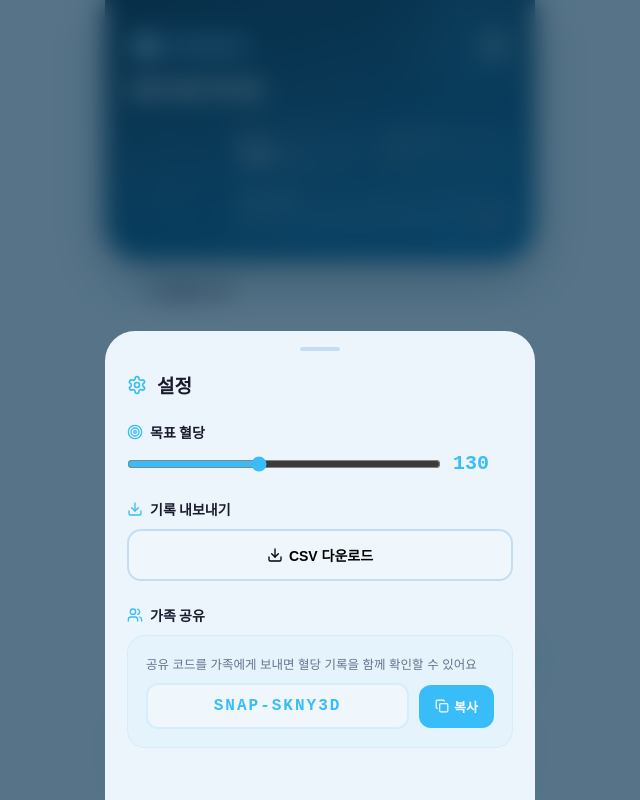
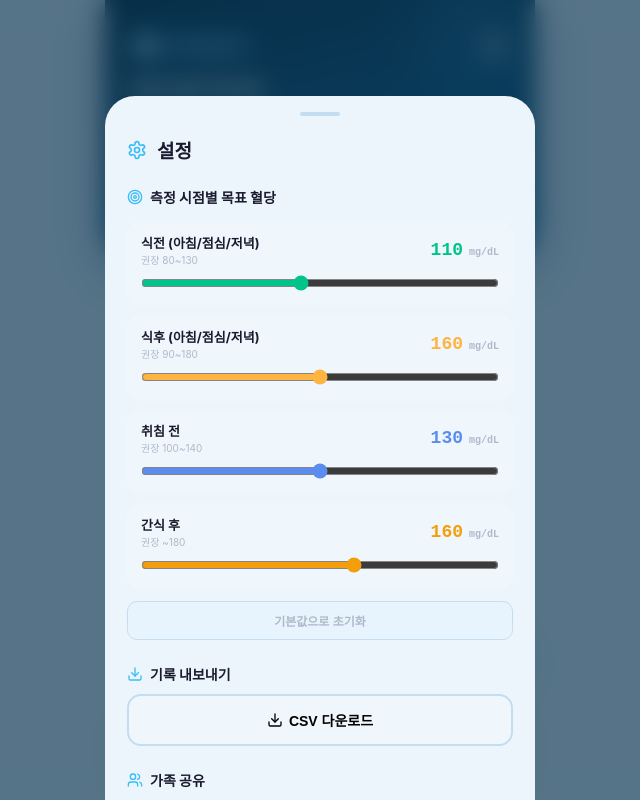
Before and after one commit to FNBN1220/bloodsnap, a React (Vite) app: page / in a window 1280 px wide. Both pictures are taken after a click on the button 815 px from the left and 46 px from the top of the page. Shown: the top 800 px of the page, without its empty margins (320-960 px from the left). Built offline with nearby package versions, Linux system fonts and the light colour scheme.

Commit message:
Update App.jsx

```diff
--- a/src/App.jsx
+++ b/src/App.jsx
@@ -46,13 +46,26 @@ const analyzeFood = async (base64) => {
 /* ─── AI Diet Recommendation ─── */
 const getAIDiet = async (records) => {
   try {
-    const recent = records.slice(-30);
+    const recent = records.slice(-60);
+    if(!recent.length) return null;
     const avgGlucose = Math.round(recent.reduce((s,r)=>s+r.glucose,0)/recent.length);
-    const highFoods = {};
-    recent.filter(r=>r.food&&r.glucose>140).forEach(r=>{highFoods[r.food]=(highFoods[r.food]||0)+1;});
-    const topBad = Object.entries(highFoods).sort((a,b)=>b[1]-a[1]).slice(0,3).map(([n])=>n).join(", ");
+    // Detailed stats
+    const preM=recent.filter(r=>r.type&&r.type.includes("식전"));
+    const postM=recent.filter(r=>r.type&&r.type.includes("식후"));
+    const avgPre=preM.length?Math.round(preM.reduce((s,r)=>s+r.glucose,0)/preM.length):null;
+    const avgPost=postM.length?Math.round(postM.reduce((s,r)=>s+r.glucose,0)/postM.length):null;
+    // Foods that raised blood sugar
+    const highFoods={};const goodFoods={};
+    recent.filter(r=>r.food&&r.glucose>160).forEach(r=>{highFoods[r.food]=(highFoods[r.food]||0)+1;});
+    recent.filter(r=>r.food&&r.type&&r.type.includes("식후")&&r.glucose<=140).forEach(r=>{goodFoods[r.food]=(goodFoods[r.food]||0)+1;});
+    const topBad=Object.entries(highFoods).sort((a,b)=>b[1]-a[1]).slice(0,5).map(([n,c])=>n+"("+c+"회)").join(", ");
+    const topGood=Object.entries(goodFoods).sort((a,b)=>b[1]-a[1]).slice(0,5).map(([n,c])=>n+"("+c+"회)").join(", ");
+    // Spike patterns
+    const spikes={};
+    ["아침","점심","저녁"].forEach(meal=>{const posts=recent.filter(r=>r.type===meal+" 식후");const pres=recent.filter(r=>r.type===meal+" 식전");
+      if(posts.length&&pres.length){const avgP=Math.round(posts.reduce((s,r)=>s+r.glucose,0)/posts.length);const avgR=Math.round(pres.reduce((s,r)=>s+r.glucose,0)/pres.length);spikes[meal]={post:avgP,pre:avgR,delta:avgP-avgR};}});
     const res = await fetch("/api/analyze",{method:"POST",headers:{"Content-Type":"application/json"},
-      body:JSON.stringify({mode:"diet", avgGlucose, topBad})});
+      body:JSON.stringify({mode:"diet", avgGlucose, avgPre, avgPost, topBad, topGood, spikes:JSON.stringify(spikes)})});
     return await res.json();
   } catch(e) { return null; }
 };
@@ -137,26 +150,31 @@ export default function App() {
   const [splash,setSplash]=useState(true);
   const [analyzing,setAnalyzing]=useState(false);
   const [aiResult,setAiResult]=useState(null);
-  const [goalBg,setGoalBg]=useState(130);
+  const defaultGoals={"아침 식전":110,"아침 식후":160,"점심 식전":110,"점심 식후":160,"저녁 식전":110,"저녁 식후":160,"공복":110,"간식 후":160,"취침 전":130};
+  const [goals,setGoals]=useState(()=>loadState("goals",defaultGoals));
+  const getGoal=(type)=>goals[type]||130;
+  useEffect(()=>{try{localStorage.setItem("bs_goals",JSON.stringify(goals));}catch{}},[goals]);
   const [selectedDate,setSelectedDate]=useState(todayISO());
   const [toast,setToast]=useState(null);
   const [detailRecord,setDetailRecord]=useState(null);
   const [shareCode]=useState("SNAP-"+Math.random().toString(36).slice(2,8).toUpperCase());
   // New states
   const [medChecks,setMedChecks]=useState(()=>loadState("medChecks",{}));
-  const [waterCups,setWaterCups]=useState(()=>loadState("waterCups",0));
+  const [waterCups,setWaterCups]=useState(()=>{const saved=loadState("waterCups",{date:"",cups:0});return saved.date===todayISO()?saved.cups:0;});
   const [exercises,setExercises]=useState(()=>loadState("exercises",[]));
   const [hospitals,setHospitals]=useState(()=>loadState("hospitals",[]));
   const [dietRec,setDietRec]=useState(null);
   const [dietLoading,setDietLoading]=useState(false);
   const [healthTab,setHealthTab]=useState("meds");
   const [voiceListening,setVoiceListening]=useState(false);
+  const [hospModal,setHospModal]=useState(false);
+  const [hospForm,setHospForm]=useState({date:todayISO(),type:"정기 검진",hba1c:"",note:""});
   const fileRef=useRef(null);
 
   useEffect(()=>{const t=setTimeout(()=>setSplash(false),2000);return()=>clearTimeout(t);},[]);
   useEffect(()=>{try{localStorage.setItem("bs_records",JSON.stringify(records));}catch{}},[records]);
   useEffect(()=>{try{localStorage.setItem("bs_medChecks",JSON.stringify(medChecks));}catch{}},[medChecks]);
-  useEffect(()=>{try{localStorage.setItem("bs_waterCups",JSON.stringify(waterCups));}catch{}},[waterCups]);
+  useEffect(()=>{try{localStorage.setItem("bs_waterCups",JSON.stringify({date:todayISO(),cups:waterCups}));}catch{}},[waterCups]);
   useEffect(()=>{try{localStorage.setItem("bs_exercises",JSON.stringify(exercises));}catch{}},[exercises]);
   useEffect(()=>{try{localStorage.setItem("bs_hospitals",JSON.stringify(hospitals));}catch{}},[hospitals]);
   const showToast=msg=>{setToast(msg);setTimeout(()=>setToast(null),2500);};
@@ -181,10 +199,10 @@ export default function App() {
   // Goal rate
   const last7d=[];for(let i=6;i>=0;i--){const d=new Date();d.setDate(d.getDate()-i);last7d.push(d.toISOString().split("T")[0]);}
   const last7Rec=records.filter(r=>last7d.includes(r.date));
-  const goalRate=last7Rec.length?Math.round((last7Rec.filter(r=>r.glucose<=goalBg).length/last7Rec.length)*100):0;
+  const goalRate=last7Rec.length?Math.round((last7Rec.filter(r=>r.glucose<=getGoal(r.type)).length/last7Rec.length)*100):0;
   // Glucose pattern analysis
   const patterns={};
-  records.forEach(r=>{if(!patterns[r.type])patterns[r.type]={total:0,count:0,highs:0};patterns[r.type].total+=r.glucose;patterns[r.type].count++;if(r.glucose>goalBg)patterns[r.type].highs++;});
+  records.forEach(r=>{if(!patterns[r.type])patterns[r.type]={total:0,count:0,highs:0};patterns[r.type].total+=r.glucose;patterns[r.type].count++;if(r.glucose>getGoal(r.type))patterns[r.type].highs++;});
   const dangerTimes=Object.entries(patterns).filter(([,d])=>(d.highs/d.count)>0.5).map(([t,d])=>({type:t,avg:Math.round(d.total/d.count),risk:Math.round((d.highs/d.count)*100)}));
 
   const meds=[{name:"메트포르민 500mg",times:["08:00","20:00"]},{name:"혈당 측정",times:["07:30","12:00","18:30"]}];
@@ -264,9 +282,9 @@ export default function App() {
         </div>
         <div style={{fontSize:20,fontWeight:800,marginTop:10}}>{new Date().toLocaleDateString("ko-KR",{month:"long",day:"numeric",weekday:"long"})}</div>
         <div style={{display:"flex",alignItems:"center",gap:16,marginTop:18}}>
-          <GoalRing current={todayAvg} goal={goalBg}/>
+          <GoalRing current={todayAvg} goal={goals["아침 식전"]}/>
           <div style={{flex:1,display:"grid",gridTemplateColumns:"1fr 1fr",gap:8}}>
-            <div style={{background:"rgba(255,255,255,0.06)",borderRadius:14,padding:"10px 12px"}}><div style={{fontSize:9,color:"rgba(255,255,255,0.4)",fontWeight:600}}>목표</div><div style={{fontSize:18,fontWeight:800,marginTop:2,fontFamily:"monospace"}}>{goalBg}<span style={{fontSize:10,opacity:0.4}}> mg/dL</span></div></div>
+            <div style={{background:"rgba(255,255,255,0.06)",borderRadius:14,padding:"10px 12px"}}><div style={{fontSize:9,color:"rgba(255,255,255,0.4)",fontWeight:600}}>식전 목표</div><div style={{fontSize:18,fontWeight:800,marginTop:2,fontFamily:"monospace"}}>{goals["아침 식전"]}<span style={{fontSize:10,opacity:0.4}}> mg/dL</span></div></div>
             <div style={{background:"rgba(255,255,255,0.06)",borderRadius:14,padding:"10px 12px"}}><div style={{fontSize:9,color:"rgba(255,255,255,0.4)",fontWeight:600}}>HbA1c 추정</div><div style={{fontSize:18,fontWeight:800,marginTop:2,fontFamily:"monospace",color:hba1c&&parseFloat(hba1c)<7?"#00C48C":"#FFB340"}}>{hba1c||"—"}<span style={{fontSize:10,opacity:0.4}}>%</span></div></div>
             <div style={{background:"rgba(255,255,255,0.06)",borderRadius:14,padding:"10px 12px",gridColumn:"span 2"}}><div style={{fontSize:9,color:"rgba(255,255,255,0.4)",fontWeight:600}}>7일 목표 달성률</div>
               <div style={{display:"flex",alignItems:"center",gap:8,marginTop:4}}><div style={{flex:1,height:6,borderRadius:3,background:"rgba(255,255,255,0.08)",overflow:"hidden"}}><div style={{height:"100%",width:goalRate+"%",borderRadius:3,background:goalRate>=70?"#00C48C":goalRate>=40?"#FFB340":"#FF6B6B"}}/></div>
@@ -279,8 +297,27 @@ export default function App() {
         <div style={{fontSize:13,fontWeight:700,color:"#FF6B6B",marginBottom:8,display:"flex",alignItems:"center",gap:6}}><AlertTriangle size={15}/> 혈당 주의 패턴</div>
         {dangerTimes.map((d,i)=><div key={i} style={{fontSize:12,color:C.txtL,marginBottom:4}}><span style={{fontWeight:700,color:"#FF6B6B"}}>{d.type}</span> — 평균 {d.avg}mg/dL, 목표 초과 {d.risk}%</div>)}
       </div></div>}
-      <div style={S.sec}><div style={S.secT}><TrendingUp size={17} color={C.pri}/> 7일 혈당 추이</div><div style={S.card}><Chart records={records}/></div></div>
-      {/* Quick actions: water + meds */}
+      <div style={S.sec}><div style={S.secT}><TrendingUp size={17} color={C.pri}/> 7일 혈당 추이</div><div style={S.card}><Chart records={records}/>
+        {/* Daily health indicators */}
+        <div style={{display:"flex",justifyContent:"space-between",padding:"10px 4px 0",borderTop:"1px solid "+C.border,marginTop:8}}>
+          {(()=>{const days=[];for(let i=6;i>=0;i--){const d=new Date();d.setDate(d.getDate()-i);const ds=d.getFullYear()+"-"+String(d.getMonth()+1).padStart(2,"0")+"-"+String(d.getDate()).padStart(2,"0");
+            const hasRec=records.some(r=>r.date===ds);const hasEx=exercises.some(e=>e.date===ds);
+            const medDone=Object.keys(medChecks).filter(k=>k.startsWith(ds)&&medChecks[k]).length;const medTotal=meds.reduce((s,m)=>s+m.times.length,0);
+            days.push(<div key={i} style={{flex:1,textAlign:"center",fontSize:9}}>
+              <div style={{display:"flex",justifyContent:"center",gap:2,marginBottom:2}}>
+                <span title="혈당" style={{opacity:hasRec?1:0.2}}>💉</span>
+                <span title="운동" style={{opacity:hasEx?1:0.2}}>🏃</span>
+              </div>
+              <div style={{display:"flex",justifyContent:"center",gap:2}}>
+                <span title="약" style={{opacity:medDone>=medTotal&&medTotal>0?1:medDone>0?0.5:0.2}}>💊</span>
+              </div>
+            </div>);} return days;})()}
+        </div>
+        <div style={{display:"flex",justifyContent:"center",gap:12,marginTop:6,fontSize:9,color:C.txtLLL}}>
+          <span>💉 혈당</span><span>🏃 운동</span><span>💊 약</span>
+        </div>
+      </div></div>
+      {/* Quick actions: water + meds + exercise */}
       <div style={S.sec}><div style={{display:"grid",gridTemplateColumns:"1fr 1fr",gap:10}}>
         <div style={{...S.card,padding:14,cursor:"pointer"}} onClick={()=>{setWaterCups(p=>p+1);showToast("물 "+((waterCups+1)*250)+"ml 기록");}}>
           <div style={{display:"flex",alignItems:"center",gap:8}}><Droplets size={20} color={C.pri}/><div><div style={{fontSize:12,fontWeight:700}}>수분 섭취</div><div style={{fontSize:20,fontWeight:800,color:C.pri,fontFamily:"monospace"}}>{waterCups*250}<span style={{fontSize:11,color:C.txtLLL}}>ml</span></div></div></div>
@@ -357,14 +394,35 @@ export default function App() {
         </div></div>
       </div>}
       {/* Hospital */}
-      {healthTab==="hospital"&&<div style={S.sec}><div style={S.secT}><Heart size={17} color={C.pri}/> 병원 방문 기록</div>
+      {healthTab==="hospital"&&<div style={S.sec}><div style={{display:"flex",justifyContent:"space-between",alignItems:"center",marginBottom:14}}>
+        <div style={S.secT}><Heart size={17} color={C.pri}/> 병원 방문 기록</div>
+        <button onClick={()=>setHospModal(true)} style={{background:C.pri,color:"#fff",border:"none",borderRadius:10,padding:"8px 14px",fontSize:12,fontWeight:700,cursor:"pointer",display:"flex",alignItems:"center",gap:4}}><Plus size={14}/> 추가</button>
+      </div>
+        {!hospitals.length&&<div style={{...S.card,textAlign:"center",padding:"28px 0",color:C.txtLLL}}><Heart size={28} strokeWidth={1.5} color={C.txtLLL} style={{margin:"0 auto 8px"}}/><div style={{fontSize:13,fontWeight:600,color:C.txtL}}>병원 방문 기록이 없어요</div><div style={{fontSize:11,color:C.txtLLL,marginTop:4}}>위 "추가" 버튼으로 기록해보세요</div></div>}
         {hospitals.map((h,i)=><div key={i} style={{...S.card,marginBottom:10}}>
           <div style={{display:"flex",justifyContent:"space-between",alignItems:"center"}}>
             <div><div style={{fontWeight:700,fontSize:14}}>{h.type}</div><div style={{fontSize:12,color:C.txtLLL,marginTop:2}}>{h.date}</div></div>
-            {h.hba1c&&<div style={{textAlign:"right"}}><div style={{fontSize:10,color:C.txtLLL}}>HbA1c</div><div style={{fontSize:20,fontWeight:800,color:parseFloat(h.hba1c)<7?"#00C48C":"#FFB340",fontFamily:"monospace"}}>{h.hba1c}%</div></div>}
+            <div style={{display:"flex",alignItems:"center",gap:8}}>
+              {h.hba1c&&<div style={{textAlign:"right"}}><div style={{fontSize:10,color:C.txtLLL}}>HbA1c</div><div style={{fontSize:20,fontWeight:800,color:parseFloat(h.hba1c)<7?"#00C48C":"#FFB340",fontFamily:"monospace"}}>{h.hba1c}%</div></div>}
+              <button onClick={()=>{if(confirm("이 기록을 삭제하시겠습니까?"))setHospitals(p=>p.filter((_,j)=>j!==i));}} style={{background:"none",border:"none",cursor:"pointer",color:C.txtLLL,padding:4}}><Trash2 size={14}/></button>
+            </div>
           </div>
           {h.note&&<div style={{marginTop:8,fontSize:12,color:C.txtL,background:C.bg,padding:"8px 12px",borderRadius:10}}>{h.note}</div>}
         </div>)}
+        {/* Hospital Add Modal */}
+        {hospModal&&<div style={S.ov} onClick={()=>setHospModal(false)}><div style={S.sht} onClick={e=>e.stopPropagation()}>
+          <div style={S.hdl}/>
+          <div style={{fontSize:18,fontWeight:800,marginBottom:20}}>병원 방문 기록 추가</div>
+          <div style={{display:"flex",flexDirection:"column",gap:14}}>
+            <div><label style={{fontSize:12,fontWeight:700,marginBottom:6,display:"block"}}>방문 날짜</label><input type="date" value={hospForm.date} onChange={e=>setHospForm(p=>({...p,date:e.target.value}))} style={S.inp}/></div>
+            <div><label style={{fontSize:12,fontWeight:700,marginBottom:6,display:"block"}}>방문 유형</label><select value={hospForm.type} onChange={e=>setHospForm(p=>({...p,type:e.target.value}))} style={S.sel}>
+              <option>정기 검진</option><option>혈액 검사</option><option>안과 검진</option><option>신장 검사</option><option>발 검진</option><option>기타 진료</option>
+            </select></div>
+            <div><label style={{fontSize:12,fontWeight:700,marginBottom:6,display:"block"}}>HbA1c (당화혈색소) %</label><input type="number" step="0.1" placeholder="예: 6.8" value={hospForm.hba1c} onChange={e=>setHospForm(p=>({...p,hba1c:e.target.value}))} style={S.inp}/></div>
+            <div><label style={{fontSize:12,fontWeight:700,marginBottom:6,display:"block"}}>의사 소견 / 메모</label><input type="text" placeholder="예: 메트포르민 유지, 식단 관리 강화" value={hospForm.note} onChange={e=>setHospForm(p=>({...p,note:e.target.value}))} style={S.inp}/></div>
+            <button onClick={()=>{setHospitals(p=>[{...hospForm},...p]);setHospForm({date:todayISO(),type:"정기 검진",hba1c:"",note:""});setHospModal(false);showToast("병원 기록이 저장되었습니다");}} style={S.btn}>저장</button>
+          </div>
+        </div></div>}
       </div>}
       <Footer/>
     </>
@@ -400,20 +458,27 @@ export default function App() {
           </div></div>
         </div>
         {/* AI Diet Recommendation */}
-        <div style={S.sec}><div style={S.secT}><Zap size={17} color={C.pri}/> AI 식단 추천</div>
+        <div style={S.sec}><div style={S.secT}><Zap size={17} color={C.pri}/> AI 맞춤 식단</div>
           {!dietRec?<button onClick={loadDiet} disabled={dietLoading} style={{...S.card,width:"100%",cursor:"pointer",border:"2px dashed "+C.border,textAlign:"center",opacity:dietLoading?0.6:1}}>
-            {dietLoading?<div style={{padding:"12px 0"}}><Search size={20} color={C.pri} style={{animation:"spin 1.5s linear infinite"}}/><div style={{fontSize:13,fontWeight:600,marginTop:8}}>AI가 맞춤 식단을 추천하고 있어요...</div></div>
-            :<div style={{padding:"12px 0"}}><Zap size={24} color={C.pri}/><div style={{fontSize:13,fontWeight:600,marginTop:8}}>혈당 데이터 기반 AI 맞춤 식단 추천받기</div><div style={{fontSize:11,color:C.txtLLL,marginTop:4}}>최근 기록을 분석해서 추천해드려요</div></div>}
+            {dietLoading?<div style={{padding:"12px 0"}}><Search size={20} color={C.pri} style={{animation:"spin 1.5s linear infinite"}}/><div style={{fontSize:13,fontWeight:600,marginTop:8}}>혈당 데이터를 분석하고 있어요...</div><div style={{fontSize:11,color:C.txtLLL,marginTop:4}}>맞춤 식단 생성 중...</div></div>
+            :<div style={{padding:"12px 0"}}><Zap size={24} color={C.pri}/><div style={{fontSize:13,fontWeight:600,marginTop:8}}>내 혈당 데이터 기반 맞춤 식단 추천</div><div style={{fontSize:11,color:C.txtLLL,marginTop:4}}>실제 혈당 기록을 분석해서 추천해드려요</div></div>}
           </button>
           :<div style={S.card}>
+            {dietRec.theme&&<div style={{textAlign:"center",padding:"10px 0 14px",borderBottom:"1px solid "+C.border,marginBottom:10}}><div style={{fontSize:15,fontWeight:800,color:C.priD}}>{dietRec.theme}</div></div>}
             {[{key:"breakfast",label:"아침",Icon:Sunrise},{key:"lunch",label:"점심",Icon:Sun},{key:"dinner",label:"저녁",Icon:Moon}].map(({key,label,Icon})=>dietRec[key]&&(
-              <div key={key} style={{display:"flex",alignItems:"center",gap:12,padding:"10px 0",borderBottom:key!=="dinner"?"1px solid "+C.border:"none"}}>
-                <div style={{width:40,height:40,borderRadius:12,background:C.bg,display:"flex",alignItems:"center",justifyContent:"center"}}><Icon size={18} color={C.pri}/></div>
-                <div style={{flex:1}}><div style={{fontWeight:700,fontSize:13}}>{label}: {dietRec[key].menu}</div><div style={{fontSize:11,color:C.txtL,marginTop:2}}>{dietRec[key].desc}</div></div>
+              <div key={key} style={{padding:"12px 0",borderBottom:key!=="dinner"?"1px solid "+C.border:"none"}}>
+                <div style={{display:"flex",alignItems:"center",gap:10,marginBottom:6}}>
+                  <div style={{width:36,height:36,borderRadius:10,background:C.bg,display:"flex",alignItems:"center",justifyContent:"center"}}><Icon size={16} color={C.pri}/></div>
+                  <div style={{fontWeight:700,fontSize:14,color:C.txt}}>{label}: {dietRec[key].menu}</div>
+                </div>
+                <div style={{fontSize:12,color:C.txtL,marginLeft:46,marginBottom:4}}>{dietRec[key].desc}</div>
+                {dietRec[key].reason&&<div style={{fontSize:11,color:C.priD,marginLeft:46,background:"rgba(56,189,248,0.05)",padding:"6px 10px",borderRadius:8}}>{dietRec[key].reason}</div>}
               </div>
             ))}
-            {dietRec.tip&&<div style={{marginTop:10,fontSize:12,color:C.priD,background:"rgba(56,189,248,0.06)",padding:"10px 12px",borderRadius:10,display:"flex",alignItems:"center",gap:6}}><Lightbulb size={14}/> {dietRec.tip}</div>}
-            <button onClick={loadDiet} style={{marginTop:10,width:"100%",padding:10,borderRadius:10,border:"1px solid "+C.border,background:C.bg,fontSize:12,fontWeight:600,cursor:"pointer",color:C.txtL}}>다시 추천받기</button>
+            {dietRec.snack&&<div style={{marginTop:10,fontSize:12,color:"#00C48C",background:"rgba(0,196,140,0.05)",padding:"10px 12px",borderRadius:10,display:"flex",alignItems:"center",gap:6}}><CheckCircle size={14}/> 간식: {dietRec.snack}</div>}
+            {dietRec.avoid&&<div style={{marginTop:6,fontSize:12,color:"#FF6B6B",background:"rgba(255,107,107,0.05)",padding:"10px 12px",borderRadius:10,display:"flex",alignItems:"center",gap:6}}><AlertTriangle size={14}/> 피하세요: {dietRec.avoid}</div>}
+            {dietRec.tip&&<div style={{marginTop:6,fontSize:12,color:C.priD,background:"rgba(56,189,248,0.06)",padding:"10px 12px",borderRadius:10,display:"flex",alignItems:"center",gap:6}}><Lightbulb size={14}/> {dietRec.tip}</div>}
+            <button onClick={loadDiet} style={{marginTop:12,width:"100%",padding:10,borderRadius:10,border:"1px solid "+C.border,background:C.bg,fontSize:12,fontWeight:600,cursor:"pointer",color:C.txtL}}>다른 식단 추천받기</button>
           </div>}
         </div>
         {/* Meal Delta */}
@@ -440,8 +505,22 @@ export default function App() {
   const renderSettings=()=>{if(!settingsOpen)return null;return(
     <div style={S.ov} onClick={()=>setSettingsOpen(false)}><div style={S.sht} onClick={e=>e.stopPropagation()}>
       <div style={S.hdl}/><div style={{fontSize:19,fontWeight:800,marginBottom:24,display:"flex",alignItems:"center",gap:10}}><Settings size={20} color={C.pri}/> 설정</div>
-      <div style={{marginBottom:24}}><div style={{fontSize:14,fontWeight:700,marginBottom:10,display:"flex",alignItems:"center",gap:7}}><Target size={16} color={C.pri}/> 목표 혈당</div>
-        <div style={{display:"flex",alignItems:"center",gap:12}}><input type="range" min="80" max="200" value={goalBg} onChange={e=>setGoalBg(parseInt(e.target.value))} style={{flex:1,accentColor:C.pri}}/><div style={{minWidth:60,fontWeight:800,fontSize:20,color:C.pri,fontFamily:"monospace"}}>{goalBg}</div></div>
+      <div style={{marginBottom:24}}><div style={{fontSize:14,fontWeight:700,marginBottom:14,display:"flex",alignItems:"center",gap:7}}><Target size={16} color={C.pri}/> 측정 시점별 목표 혈당</div>
+        {[
+          {label:"식전 (아침/점심/저녁)",keys:["아침 식전","점심 식전","저녁 식전"],min:70,max:160,color:"#00C48C",desc:"권장 80~130"},
+          {label:"식후 (아침/점심/저녁)",keys:["아침 식후","점심 식후","저녁 식후"],min:100,max:220,color:"#FFB340",desc:"권장 90~180"},
+          {label:"취침 전",keys:["취침 전"],min:80,max:180,color:"#5B8DEF",desc:"권장 100~140"},
+          {label:"간식 후",keys:["간식 후"],min:100,max:200,color:"#F59E0B",desc:"권장 ~180"},
+        ].map((g,gi)=>(
+          <div key={gi} style={{background:C.card,borderRadius:14,padding:"12px 14px",marginBottom:8}}>
+            <div style={{display:"flex",justifyContent:"space-between",alignItems:"center",marginBottom:8}}>
+              <div><div style={{fontSize:13,fontWeight:700}}>{g.label}</div><div style={{fontSize:10,color:C.txtLLL}}>{g.desc}</div></div>
+              <div style={{fontWeight:800,fontSize:18,color:g.color,fontFamily:"monospace"}}>{goals[g.keys[0]]||130}<span style={{fontSize:10,color:C.txtLLL}}> mg/dL</span></div>
+            </div>
+            <input type="range" min={g.min} max={g.max} value={goals[g.keys[0]]||130} onChange={e=>{const v=parseInt(e.target.value);setGoals(p=>{const n={...p};g.keys.forEach(k=>{n[k]=v;});return n;});}} style={{width:"100%",accentColor:g.color}}/>
+          </div>
+        ))}
+        <button onClick={()=>{setGoals(defaultGoals);showToast("기본값으로 초기화됨");}} style={{width:"100%",padding:10,borderRadius:10,border:"1px solid "+C.border,background:C.bg,fontSize:12,fontWeight:600,cursor:"pointer",color:C.txtLLL,marginTop:4}}>기본값으로 초기화</button>
       </div>
       <div style={{marginBottom:24}}><div style={{fontSize:14,fontWeight:700,marginBottom:10,display:"flex",alignItems:"center",gap:7}}><Download size={16} color={C.pri}/> 기록 내보내기</div>
         <button onClick={exportCSV} style={{width:"100%",padding:14,borderRadius:14,border:"2px solid "+C.border,background:C.card,fontSize:14,fontWeight:600,cursor:"pointer",display:"flex",alignItems:"center",justifyContent:"center",gap:6}}><Download size={16}/> CSV 다운로드</button>
```
